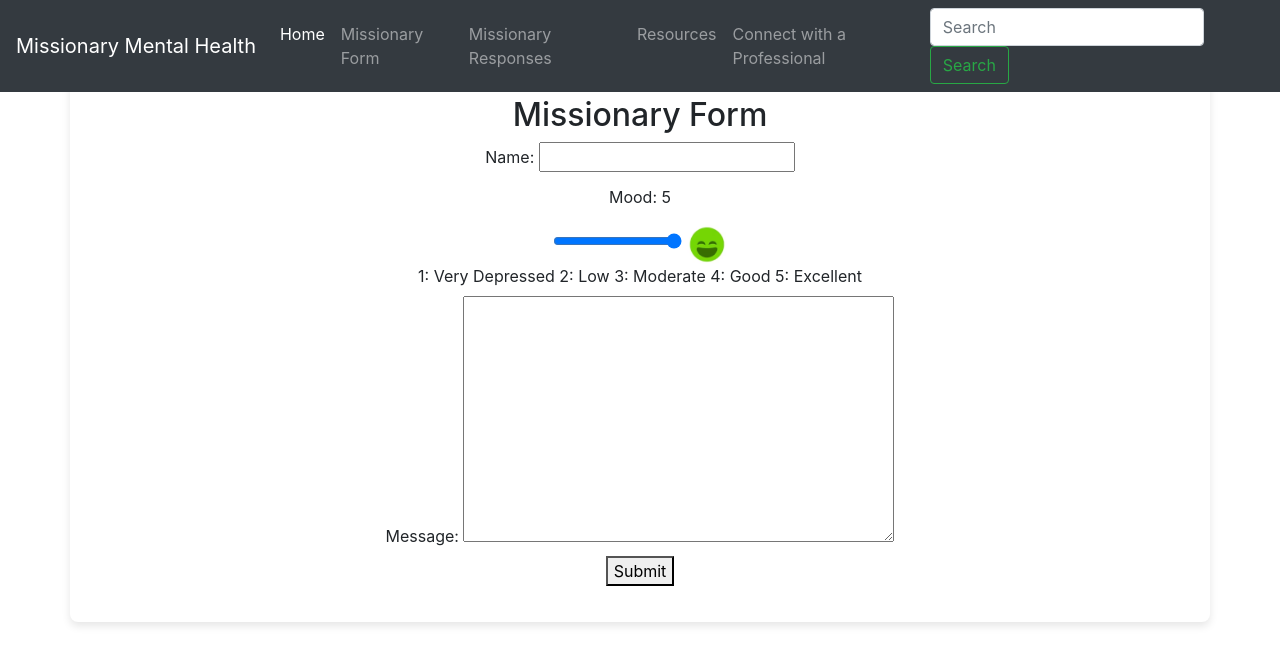
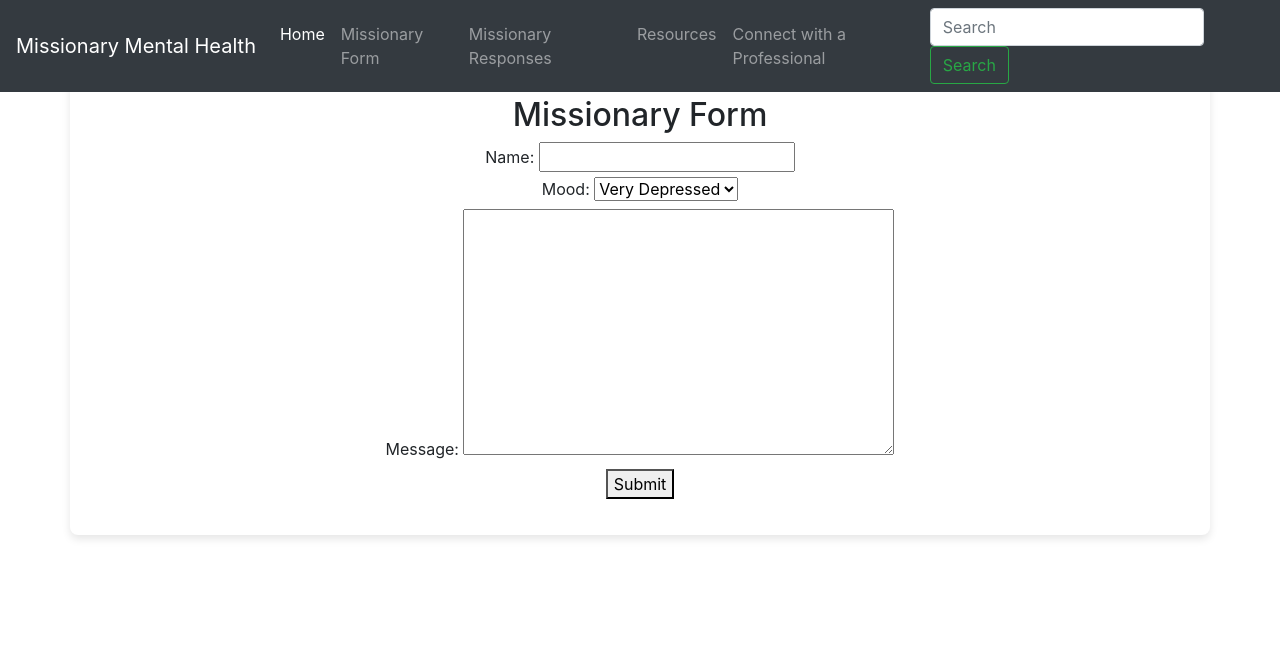
Before and after one commit to jblad99/missionary-mental-health, a Django app: page /missionary/form/ in a window 1280 px wide. Shown: the top 662 px of the page. Run offline with Django 4.2, Linux system fonts and the light colour scheme; some libraries are stand-ins or nearby versions.

Commit message:
Alternative dropdown for mood

```diff
--- a/mental_health_app/templates/mental_health_app/missionary_form.html
+++ b/mental_health_app/templates/mental_health_app/missionary_form.html
@@ -10,38 +10,20 @@
 
     {{ form.name.label_tag }} {{ form.name }}
     <br>
-    <!-- Include a slider for mood -->
+    <!-- Replace slider with dropdown for mood -->
     <div class="mood-container">
-      <label for="rating"></label>
-      <p>Mood: <span id="ratingValue">5</span></p>
-      <input type="range" id="rating" name="rating" min="1" max="5" value="5" step="1" />
-      <img id="ratingImage" width="40" src="{% static 'img/' %}5.png" alt="Mood Image">
-    </div>
-
-    <!-- Descriptions for each mood increment -->
-    <div>
-      <label>1: Very Depressed</label>
-      <label>2: Low</label>
-      <label>3: Moderate</label>
-      <label>4: Good</label>
-      <label>5: Excellent</label>
+      <label for="rating">Mood:</label>
+      <select id="rating" name="rating">
+        <option value="1">Very Depressed</option>
+        <option value="2">Low</option>
+        <option value="3">Moderate</option>
+        <option value="4">Good</option>
+        <option value="5">Excellent</option>
+      </select>
     </div>
 
     {{ form.message.label_tag }} {{ form.message }}
     <br>
     <button type="submit">Submit</button>
   </form>
-
-  <script>
-    // Update the mood value display when the slider changes
-    var ratingSlider = document.getElementById("rating");
-    var ratingValueDisplay = document.getElementById("ratingValue");
-    var ratingImage = document.getElementById("ratingImage");
-
-    ratingSlider.addEventListener("input", function() {
-      var selectedMood = ratingSlider.value;
-      ratingValueDisplay.innerText = selectedMood;
-      ratingImage.src = "{% static 'img/' %}" + selectedMood + ".png";
-    });
-  </script>
 {% endblock %}
--- a/mental_health_app/views.py
+++ b/mental_health_app/views.py
@@ -8,8 +8,6 @@ def missionary_form(request):
     if request.method == 'POST':
         form = MissionaryForm(request.POST)
         if form.is_valid():
-            # Set the rating field to the mood slider value
-            form.instance.rating = form.cleaned_data['rating']
             form.save()
             return redirect('success_page')  # Redirect to a success page
     else:
```
